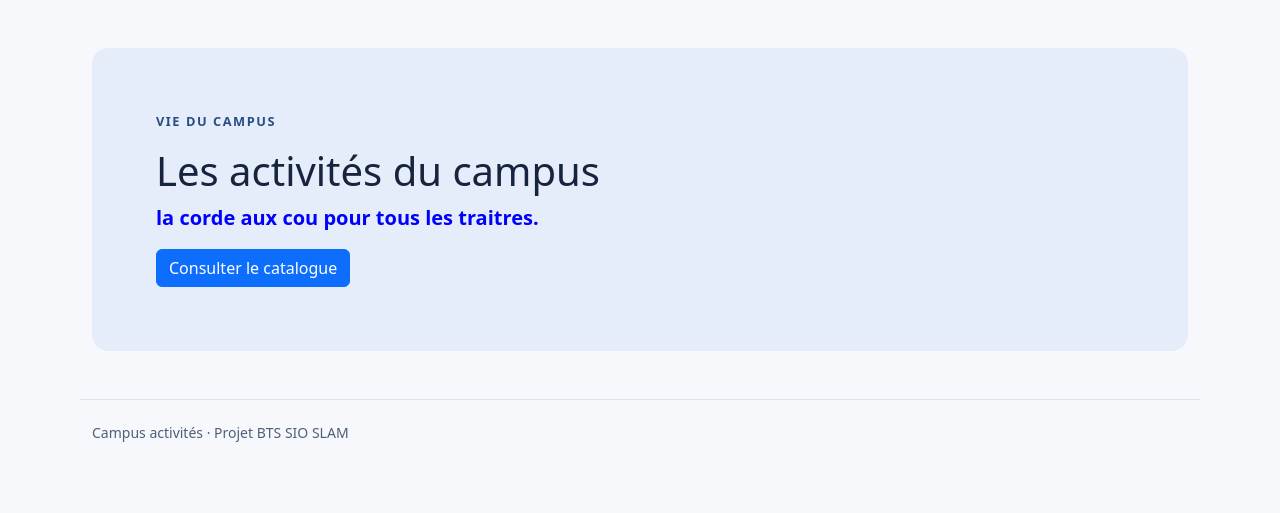
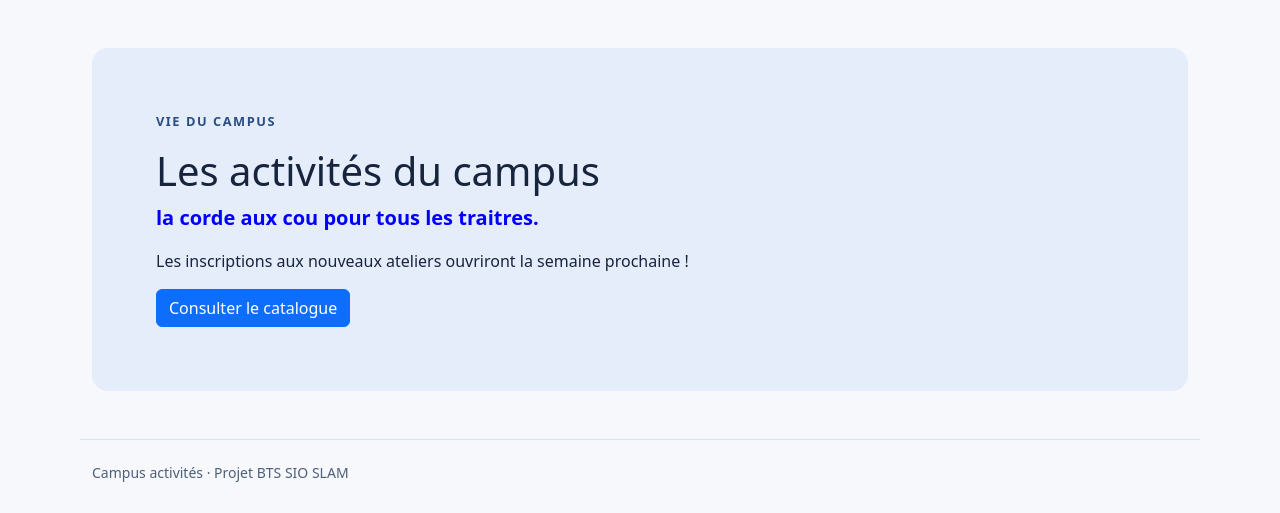
Before and after one commit to mams-27/campus-activit--duo, a PHP site: page / in a window 1280 px wide. Shown: the part 57-570 px from the top of the page. Run offline with PHP 8.4, Linux system fonts and the light colour scheme.

Commit message:
ajout d'une phrase

```diff
--- a/public/index.php
+++ b/public/index.php
@@ -7,6 +7,7 @@ require __DIR__ . '/../src/inclusions/entete.php';
         <p class="eyebrow">VIE DU CAMPUS</p>
         <h1>Les activités du campus</h1>
         <p class="lead">la corde aux cou pour tous les traitres.</p>
+		<p>Les inscriptions aux nouveaux ateliers ouvriront la semaine prochaine !</p>
         <a class="btn btn-primary" href="activites.php">Consulter le catalogue</a>
     </section>
 </main>
```
